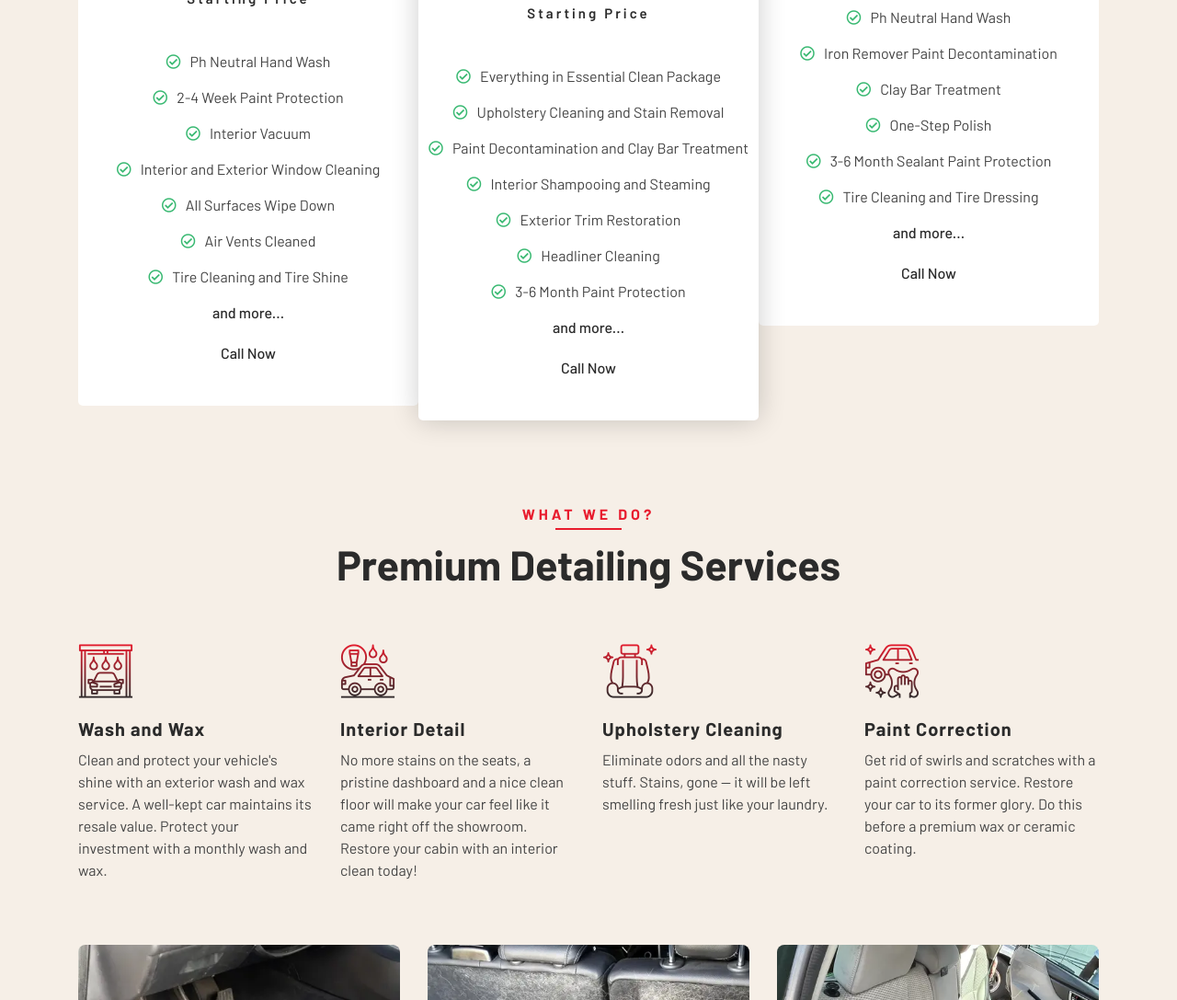
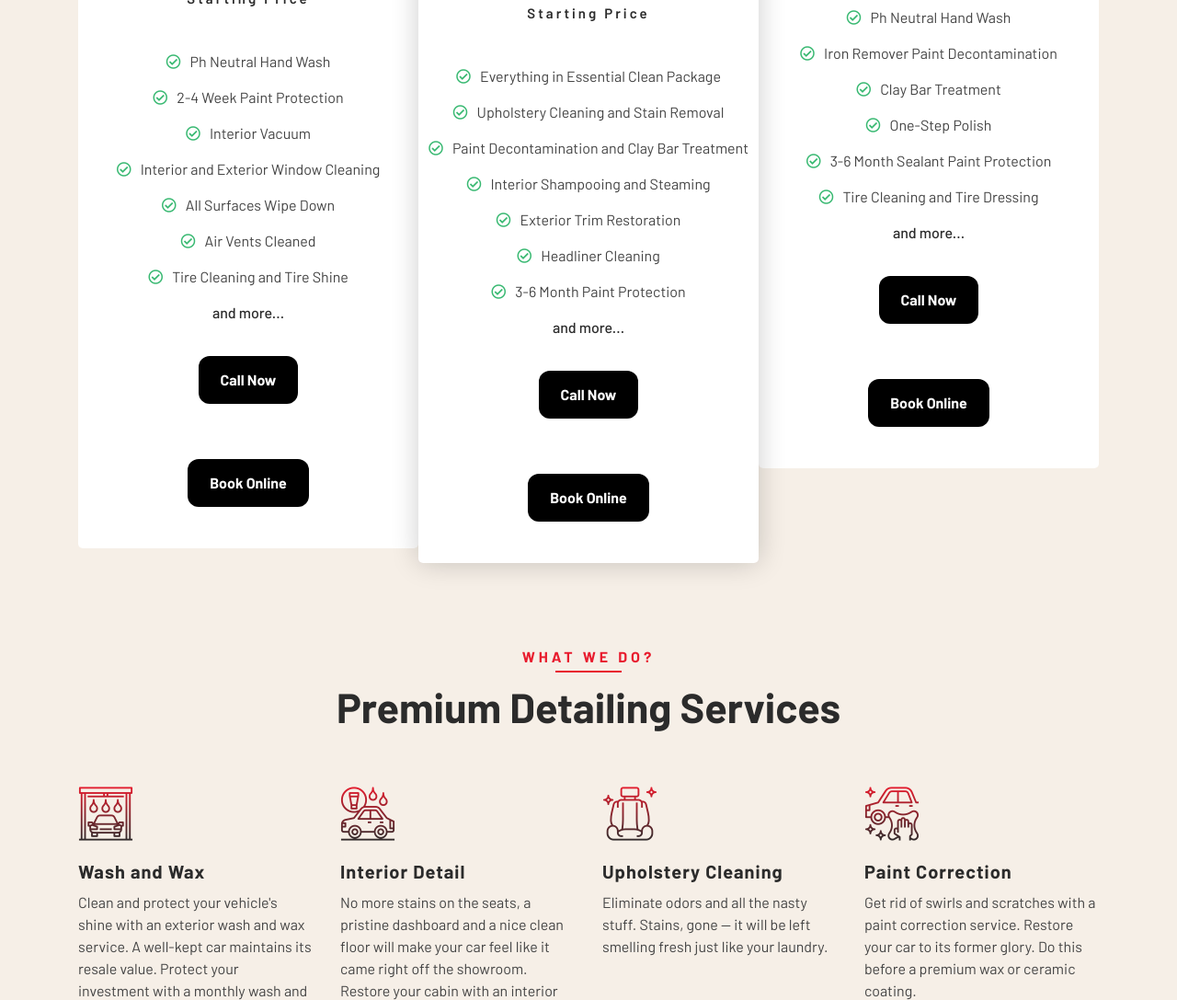
Before and after one commit to arytcarcode134/AOD-Website, a plain HTML site: page location-pages/mobile-detailing-boca-raton.html in a window 1280 px wide. Shown: the part 3473-4560 px from the top of the page at 92% size. Drawn offline with nearby package versions, Linux system fonts and the light colour scheme.

Commit message:
making variables for book online in packages to show only for the desktop version, adding book-btn class to style.css

```diff
--- a/css/style.css
+++ b/css/style.css
@@ -2358,3 +2358,16 @@ a:focus {
 
 }
 }
+
+/* Class is in index.html but to be used in all location pages */
+
+.book-btn {
+      display: inline-block;
+      margin-top: 15px;
+      background: #000;
+      color: #fff;
+      padding: 14px 24px;
+      border-radius: 12px;
+      text-decoration: none;
+      font-weight: bold;
+    }
--- a/js/variable-declarations.js
+++ b/js/variable-declarations.js
@@ -10,3 +10,15 @@ document.getElementById("review-count").textContent = noOfReviews;
 
 const noOfCarsDetailed = 400
 document.getElementById("car-count").textContent = noOfCarsDetailed;
+
+// Online Booking Variable Link
+
+const onlineBookinglink = "https://book.squareup.com/appointments/wymgknwlq7jts2/location/L8N52RM78X4YF/services?rwg_token=AE37R_hu3nzXDNowa1APaedOgItR03VOjOsInmnCKxG1_P50U3P8-zO96gkQqQRhMNnItC12sLLeIGHvGo40rcGqJ4JWYDdeKg%3D%3D&source=cat&ved=2ahUKEwjbiq2S-raVAxXf4skDHQSHKWMQnL4JegQIGxAP";
+
+const bookingLinks = document.querySelectorAll(".book-btn");
+
+bookingLinks.forEach(link =>
+{
+    link.href = onlineBookinglink;
+}
+)
--- a/location-pages/mobile-detailing-boca-raton.html
+++ b/location-pages/mobile-detailing-boca-raton.html
@@ -42,6 +42,7 @@
 
     <!-- Template Stylesheet -->
     <link href="../css/style.css" rel="stylesheet" />
+    <link href="../css/constraints.css" rel="stylesheet" />
 
 
     <!-- JSON-LD markup generated by Google Structured Data Markup Helper. -->
@@ -130,7 +131,7 @@
             id="navbarCollapse"
           >
             <div class="navbar-nav mx-auto">
-              <a href="../index.html" class="nav-item nav-link active">Home</a>
+              <a href="#" class="nav-item nav-link active">Home</a>
               <a href="#about" class="nav-item nav-link">About</a>
               <a href="../service.html" class="nav-item nav-link">Our Services</a>
               <a href="#packages" class="nav-item nav-link">Packages</a>
@@ -405,11 +406,16 @@
                 </ul>
                 <a href="service.html">and more...</a>
               </div>
-              <div class="price-footer">
+              <div class="price-footer mobile-only-button">
                   <a href="tel:5614463332" class="book-btn">
-                    Call Now
-                  </a>
-            </div>
+                      Call Now
+                    </a>
+              </div>
+              <div class="price-footer desktop-only-button">
+                  <a target="_blank" class="book-btn">
+                      Book Online
+                    </a>
+              </div>
             </div>
           </div>
           <div class="col-md-4">
@@ -440,9 +446,14 @@
                 </ul>
                 <a href="service.html#tab2">and more...</a>
               </div>
-              <div class="price-footer">
+              <div class="price-footer mobile-only-button">
                   <a href="tel:5614463332" class="book-btn">
                       Call Now
+                    </a>
+              </div>
+              <div class="price-footer desktop-only-button">
+                  <a target="_blank" class="book-btn">
+                      Book Online
                     </a>
               </div>
             </div>
@@ -465,10 +476,15 @@
                   <a href="service.html#tab3">and more...</a>
                 </ul>
               </div>
-              <div class="price-footer">
+              <div class="price-footer mobile-only-button">
                   <a href="tel:5614463332" class="book-btn">
-                    Call Now
-                  </a>
+                      Call Now
+                    </a>
+              </div>
+              <div class="price-footer desktop-only-button">
+                  <a target="_blank" class="book-btn">
+                      Book Online
+                    </a>
               </div>
             </div>
           </div>
```
Also changed, not shown: index.html (+19 -3 lines), location-pages/mobile-detailing-boynton-beach.html (+24 -9 lines), location-pages/mobile-detailing-lake-worth.html (+25 -9 lines), location-pages/mobile-detailing-loxahatchee.html (+24 -9 lines).
